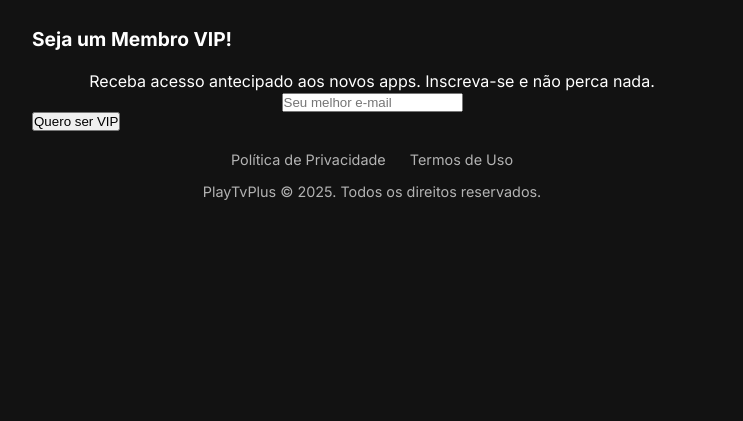
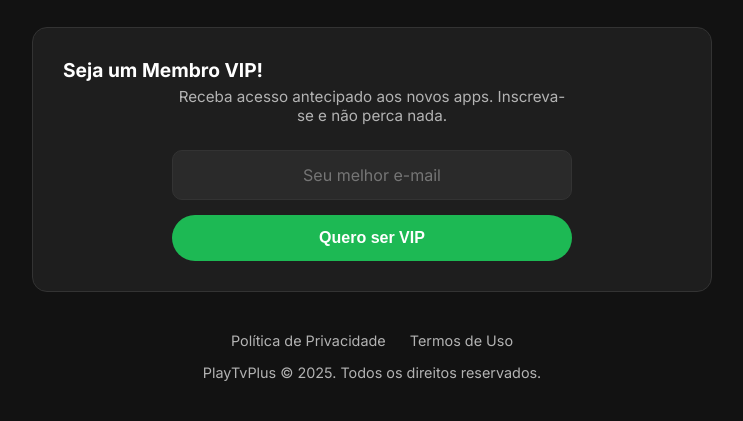
Before and after one commit to kevinrocosta/Page, a plain HTML site: page index.html in a window 1280 px wide. Shown: the part 1100-1521 px from the top of the page, without its empty margins (268-1011 px from the left). Before the commit the page ends 1340 px from the top, so only its background shows below. Drawn offline with Linux system fonts and the light colour scheme.

Commit message:
style.css

```diff
--- a/style.css
+++ b/style.css
@@ -80,7 +80,7 @@ header .subtitle {
 
 .lang-btn {
     background: var(--card-color);
-    color: var(--secondary-text);
+    color: #e0e0e0; /* CORRIGIDO PARA MAIOR CONTRASTE */
     border: 1px solid var(--border-color);
     padding: 8px 12px;
     border-radius: 20px;
@@ -96,6 +96,11 @@ header .subtitle {
 }
 
 /* --- Notificação de Atualização --- */
+@keyframes pulse-animation {
+    0% { box-shadow: 0 0 0 0 rgba(29, 185, 84, 0.7); }
+    100% { box-shadow: 0 0 0 15px rgba(29, 185, 84, 0); }
+}
+
 .update-notification {
     display: flex;
     align-items: center;
@@ -114,18 +119,13 @@ header .subtitle {
 }
 
 .pulse {
-    width: 12px; /* Correção: Largura e altura iguais */
+    width: 12px; /* CORRIGIDO: Largura e altura iguais */
     height: 12px;
     background-color: var(--accent-color);
     border-radius: 50%; /* Garante um círculo perfeito */
     animation: pulse-animation 1.5s infinite;
     margin-right: 15px;
     flex-shrink: 0;
-}
-
-@keyframes pulse-animation {
-    0% { box-shadow: 0 0 0 0 rgba(29, 185, 84, 0.7); }
-    100% { box-shadow: 0 0 0 15px rgba(29, 185, 84, 0); }
 }
 
 .notification-icon {
@@ -158,7 +158,6 @@ header .subtitle {
     display: flex;
     flex-direction: column;
     gap: 20px;
-    margin-bottom: 30px;
 }
 
 .link-card {
@@ -276,12 +275,14 @@ header .subtitle {
     border-top: 1px solid var(--border-color);
 }
 
-/* Ajuste para o rodapé que está fora da seção secreta */
-.link-card .card-footer-base {
-    padding: 0;
+.card-footer {
+    padding-top: 20px;
+    border-top: none;
+    justify-content: center;
 }
+
 .link-card.unlocked .card-footer-base {
-    display: none; /* Esconde o botão "Desbloquear" quando o card está aberto */
+    display: none;
 }
 
 .info-cta {
@@ -337,10 +338,67 @@ header .subtitle {
     transform: scale(1.05);
 }
 
+/* Seção da Newsletter */
+.newsletter-section {
+    background-color: var(--card-color);
+    border: 1px solid var(--border-color);
+    border-radius: 15px;
+    padding: 30px;
+    margin-top: 40px;
+    text-align: center;
+}
+.newsletter-subtitle {
+    color: var(--secondary-text);
+    font-size: 0.95rem;
+    margin-top: -15px;
+    margin-bottom: 25px;
+    max-width: 400px;
+    margin-left: auto;
+    margin-right: auto;
+}
+.newsletter-section form {
+    display: flex;
+    flex-direction: column;
+    gap: 15px;
+    max-width: 400px;
+    margin: 0 auto;
+}
+.newsletter-section input[type="email"] {
+    background-color: #2a2a2a;
+    border: 1px solid var(--border-color);
+    padding: 14px;
+    border-radius: 10px;
+    color: var(--primary-text);
+    font-family: var(--font-family);
+    font-size: 1rem;
+    text-align: center;
+    transition: border-color 0.3s, box-shadow 0.3s;
+}
+.newsletter-section input[type="email"]:focus {
+    outline: none;
+    border-color: var(--accent-color);
+    box-shadow: 0 0 10px rgba(29, 185, 84, 0.3);
+}
+.newsletter-section button[type="submit"] {
+    background-color: var(--accent-color);
+    color: var(--primary-text);
+    padding: 14px;
+    border-radius: 25px;
+    border: none;
+    font-weight: bold;
+    font-size: 1rem;
+    cursor: pointer;
+    transition: background-color 0.3s, transform 0.3s;
+}
+.newsletter-section button[type="submit"]:hover {
+    background-color: #25d366;
+    transform: scale(1.05);
+}
+
 /* --- Rodapé --- */
 footer {
     text-align: center;
-    padding: 20px;
+    padding: 40px 20px 20px 20px;
     color: var(--secondary-text);
     font-size: 0.9rem;
 }
@@ -360,7 +418,7 @@ footer {
     text-decoration: underline;
 }
 
-/* --- Estilos para Páginas Legais (Privacidade/Termos) --- */
+/* --- Estilos para Páginas Legais --- */
 .legal-container {
     max-width: 800px;
     margin: 40px auto;
@@ -370,7 +428,6 @@ footer {
     text-align: left;
     border: 1px solid var(--border-color);
 }
-
 .legal-container h1 { margin-bottom: 20px; color: var(--primary-text); }
 .legal-container h2 { margin-top: 30px; margin-bottom: 15px; color: var(--primary-text); }
 .legal-container p, .legal-container li { margin-bottom: 15px; line-height: 1.6; color: var(--secondary-text); }
```
